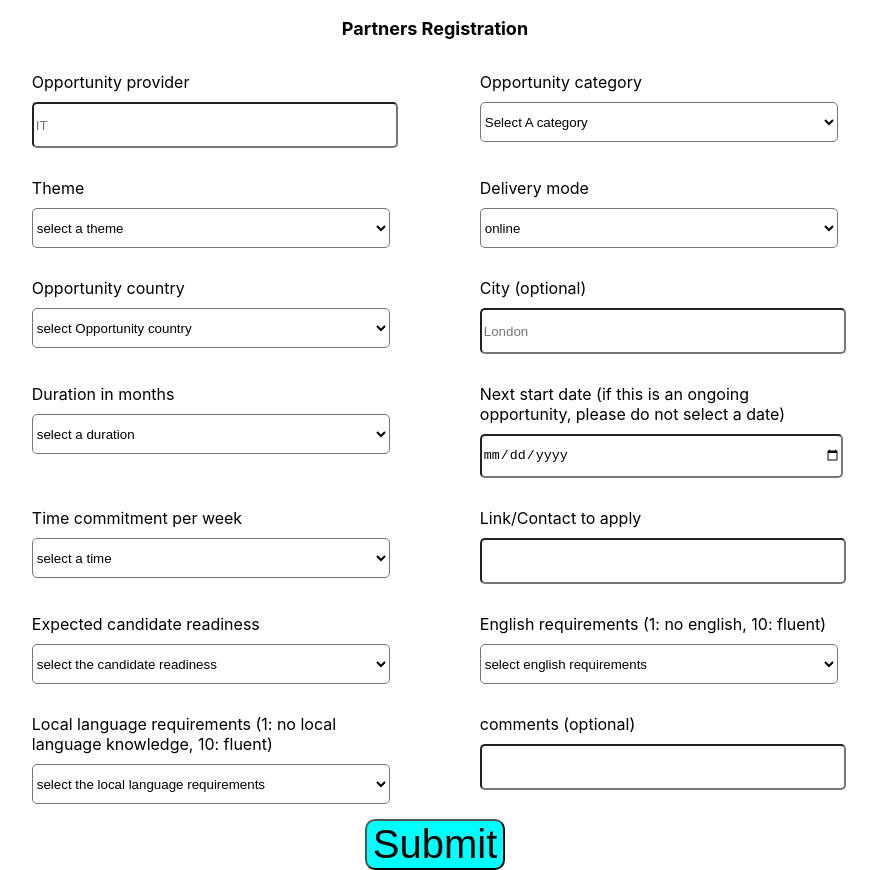
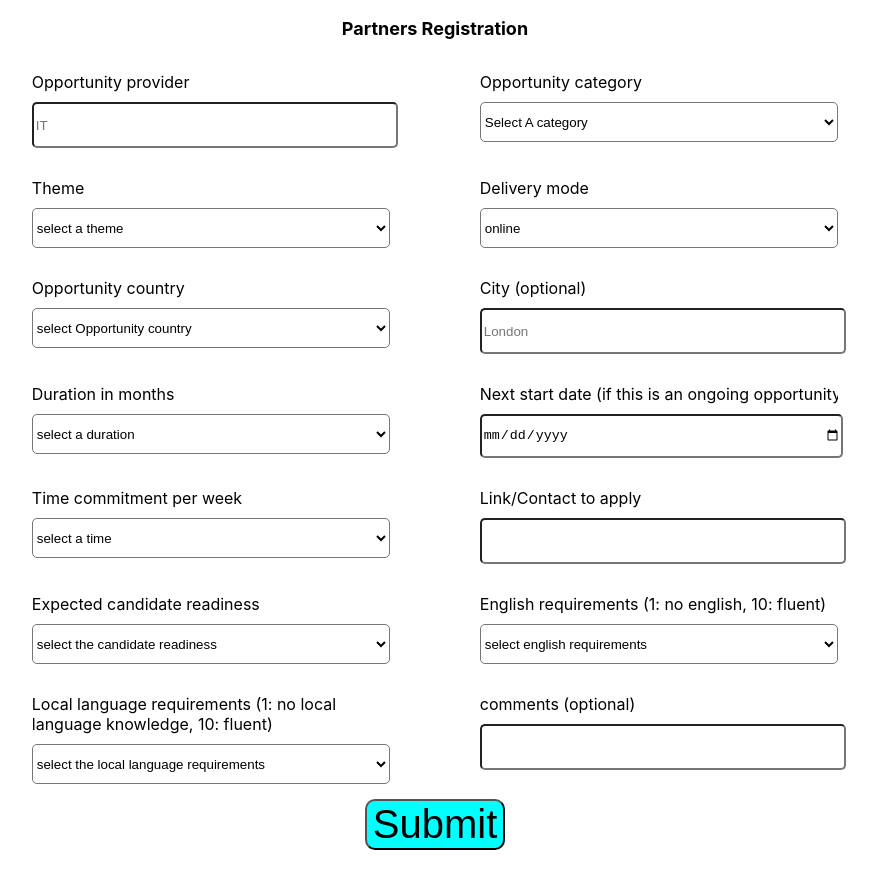
Before and after one commit to ameerkabir/rafiqi-oppportunities, a React (Create React App) app: page / in a window 1280 px wide. Shown: the whole page, without its empty margins (205-1082 px from the left). Built offline with nearby package versions, Linux system fonts and the light colour scheme.

Commit message:
handling text overflow on inputs label

```diff
--- a/src/App.js
+++ b/src/App.js
@@ -29,6 +29,10 @@ const ButtonWrapper = styled.div`
   width: 100%;
   display: flex;
   justify-content: space-around;
+`;
+const Overflow = styled.div`
+  white-space: nowrap;
+  overflow: auto;
 `;
 
 function App() {
@@ -133,7 +137,7 @@ function App() {
                 padding-bottom: 200px;
               `}
             >
-              Next start date (if this is an ongoing opportunity, please do not select a date)
+              <Overflow> Next start date (if this is an ongoing opportunity, please do not select a date)</Overflow>
             </Label>
             <DateInput name="nextStartDate" onchange={handleChange} />
           </FlexItem>
```
